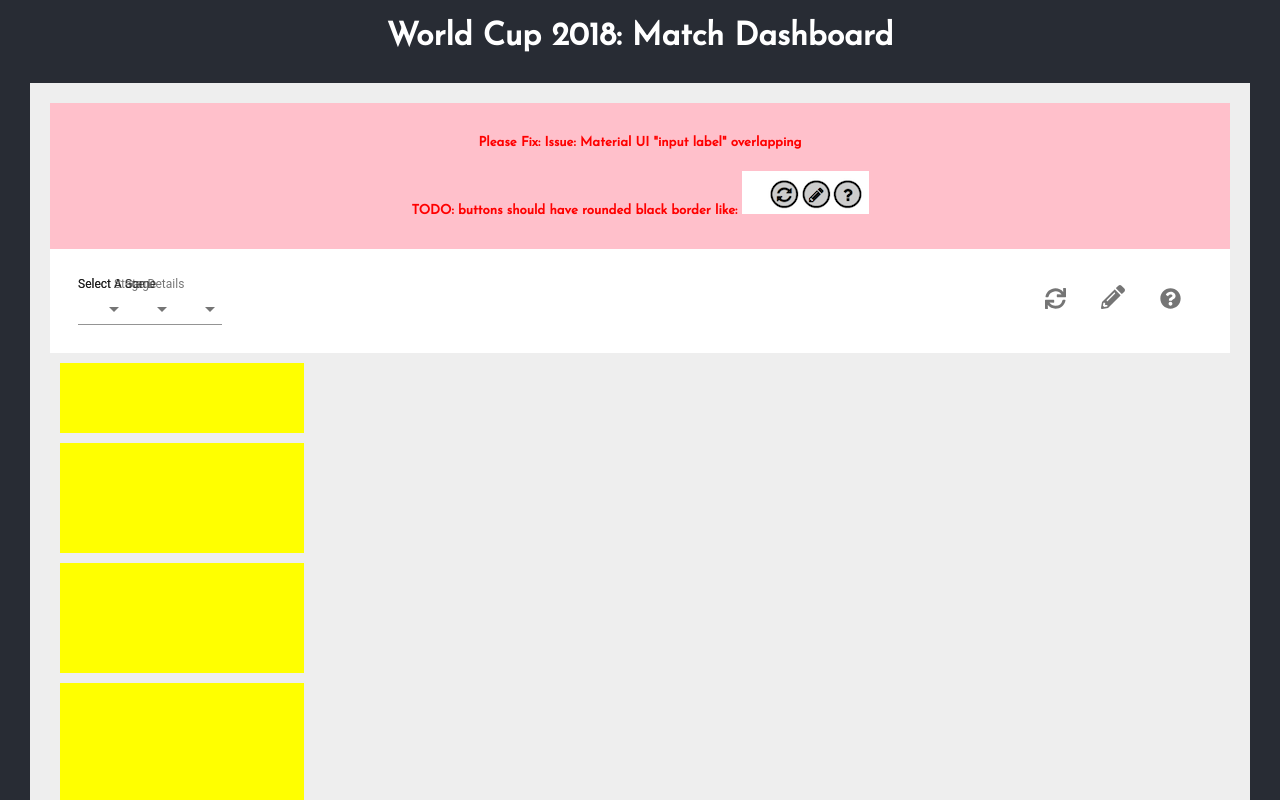
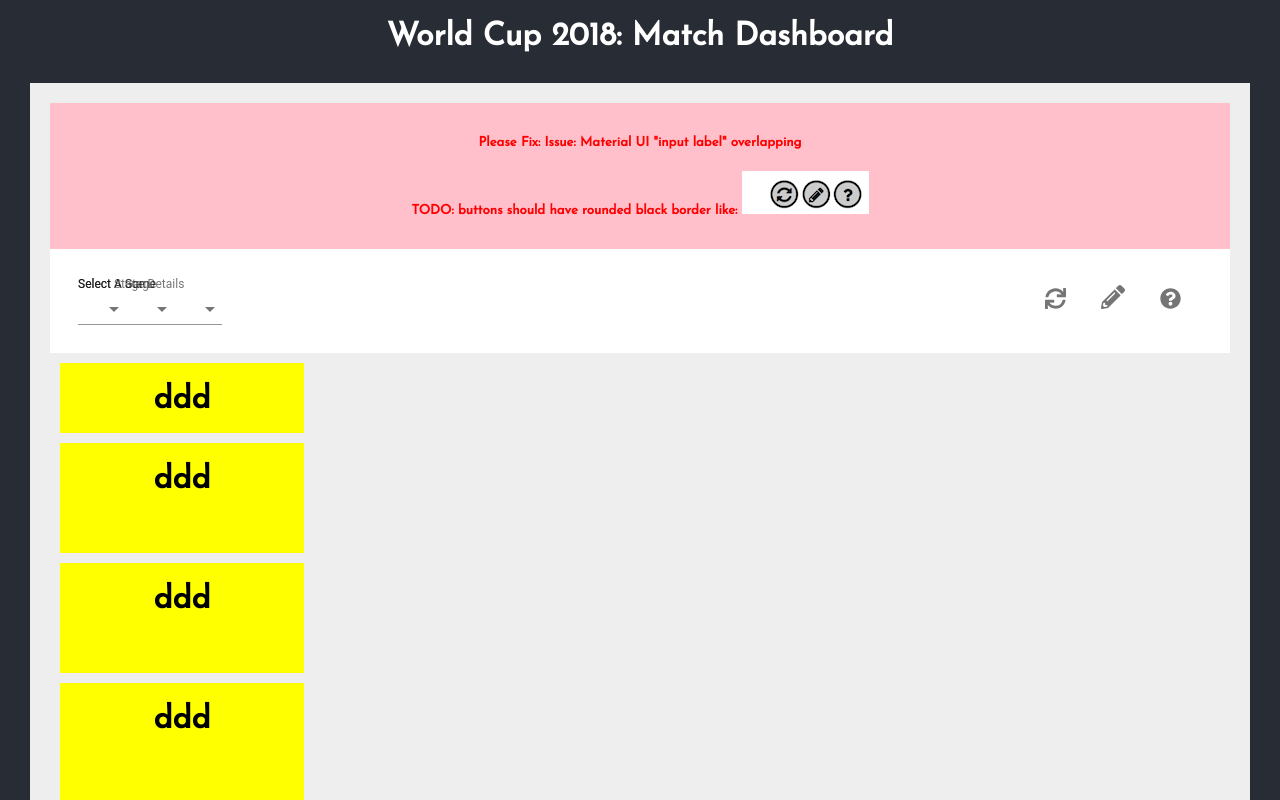
Before and after one commit to YuhanLee/SoccerDashboard, a React (Create React App) app: page / in a window 1280 px wide. Shown: the top 800 px of the page. Built offline with nearby package versions, Linux system fonts and the light colour scheme; a web font is replaced by a local one.

Commit message:
remove unnecessary method, added react timeline

```diff
--- a/package.json
+++ b/package.json
@@ -13,6 +13,7 @@
     "react": "^16.8.4",
     "react-dom": "^16.8.4",
     "react-grid-layout": "^0.16.6",
+    "react-material-timeline": "^3.0.1",
     "react-router": "^4.3.1",
     "react-router-dom": "^4.3.1",
     "react-scripts": "2.1.8"
--- a/src/components/Container.jsx
+++ b/src/components/Container.jsx
@@ -6,7 +6,7 @@ import React from "react";
 
 const styles = {
   gridStyle: {
-    color: 'white',
+    color: 'black',
     alignContent: 'center',
     textAlign: 'center',
   },
@@ -35,7 +35,10 @@ class Container extends React.Component {
           container
           direction="row"
           justify="center"
-          alignItems="center"/>
+          alignItems="center">
+
+          <h1>ddd</h1>
+          </Grid>
       </div>
     );
   }
--- a/src/components/Dashboard.jsx
+++ b/src/components/Dashboard.jsx
@@ -162,7 +162,6 @@ class Dashboard extends React.Component {
         <h5 style={{color: 'red'}}> TODO: buttons should have rounded black border like: <img src={buttonExample} alt="wew" /></h5>
       </div>
 
-
       <div className={classes.actionBarStyle}>
         <div className={classes.selectionInputs}>
           <form className={classes.root} autoComplete="off">
@@ -219,9 +218,8 @@ class Dashboard extends React.Component {
           <FontAwesomeIcon className={classes.icons} size="sm" icon="sync" />
         </IconButton>
 
-
         <IconButton className={classes.button} onClick={this.onEditDashboard}  aria-label="Edit">
-          <EditSaveIcon editMode={this.state.editMode} onClick={this.onEditDashboard} />
+          <EditSaveIcon editMode={this.state.editMode} />
         </IconButton>
 
         <IconButton className={classes.button} aria-label="Help">
```
Also changed, not shown: 1 other file (tests, documents, lock files or other folders).
